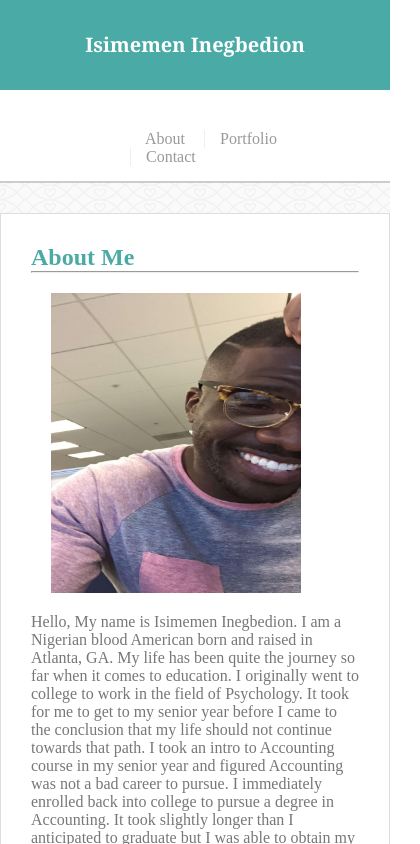
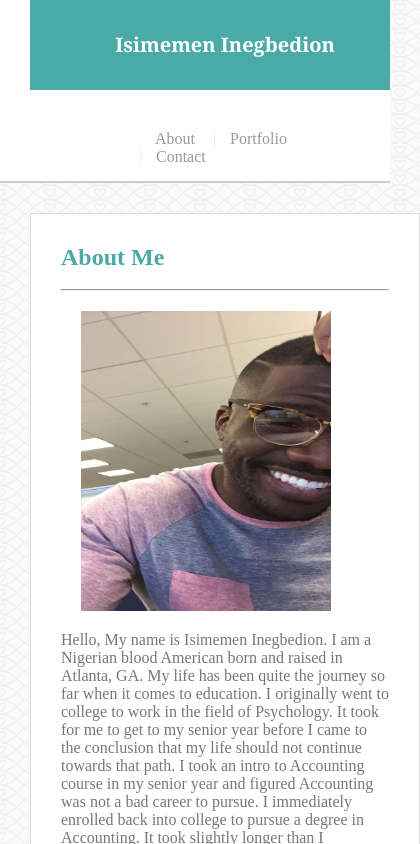
Before and after one commit to illimitableissi/Responsive-Portfolio, a plain HTML site: page index.html in a window 390 px wide. Shown: the top 844 px of the page, 420 px wide, since content can reach past the window. Drawn offline with Linux system fonts and the light colour scheme.

Commit message:
updated 980px view

```diff
--- a/assets/css/style.css
+++ b/assets/css/style.css
@@ -157,21 +157,25 @@ a:visited {
     width: 100%;
     max-width: 960px;
     margin: 0 auto;
-    min-height: calc(100vh - 70px);
+    min-height: calc(80vh);
 }
 
 @media screen and (max-width: 980px) {
 
 .content{
-width: 100%
+width: 67%;
+margin: 0px 0px 0px 30px;
 }
+
+h1{
+margin-left:30px
 
 }
 
 @media screen and (max-width: 768px) {
 
 .content{
-width: 100%
+width: 70%
 }
 
 }
@@ -191,7 +195,7 @@ width: 100%;
 
 #Links{
     float: none;
-    margin-left: 100px;
+    margin-left: 110px;
     padding: 15px
 
 }
```
Also changed, not shown: contact.html (+2 -0 lines), index.html (+3 -1 lines), portfolio.html (+1 -0 lines).
